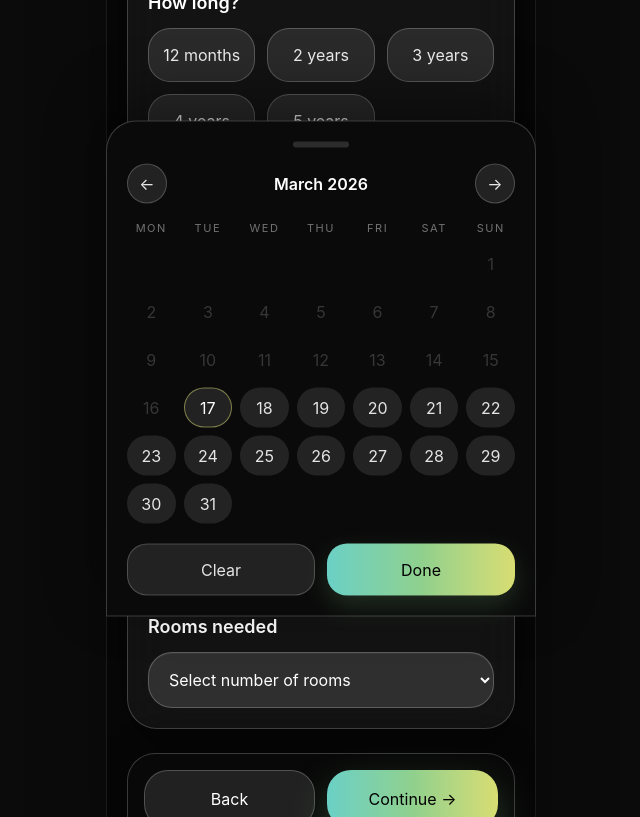
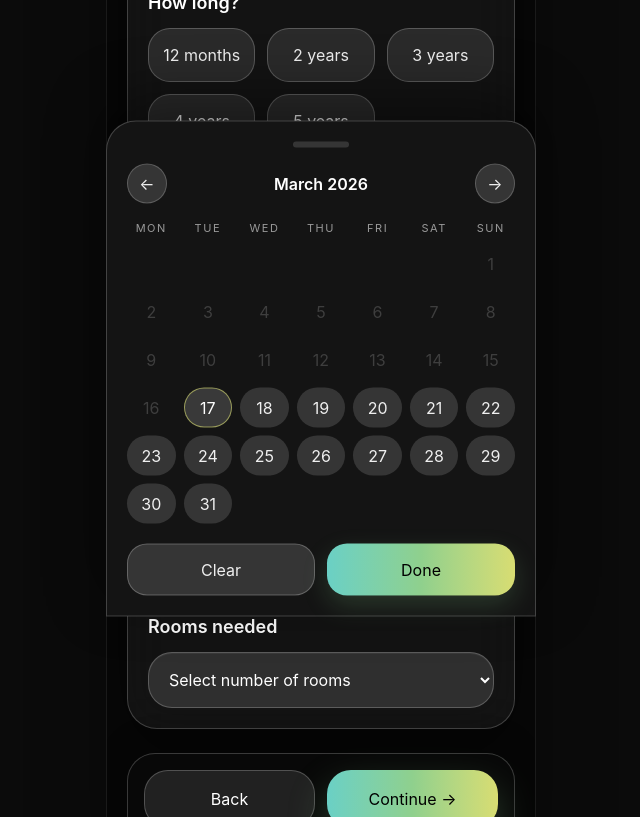
Before and after one commit to csillagingatlan1-ux/landing, a Next.js app: page /step2 in a window 1280 px wide. Shown: the part 680-1497 px from the top of the page, without its empty margins (319-959 px from the left). Built offline with nearby package versions, Linux system fonts and the light colour scheme.

Commit message:
lighten step2 calendar ui

```diff
--- a/src/app/step2/page.tsx
+++ b/src/app/step2/page.tsx
@@ -406,7 +406,7 @@ export default function Page() {
 
       <div
         className={[
-          "fixed inset-x-0 bottom-0 z-50 mx-auto w-full max-w-[430px] rounded-t-[30px] border border-white/20 bg-[#0a0a0a] p-5 shadow-[0_-20px_60px_rgba(0,0,0,0.45)] transition-transform duration-300",
+          "fixed inset-x-0 bottom-0 z-50 mx-auto w-full max-w-[430px] rounded-t-[30px] border border-white/20 bg-[#141414] p-5 shadow-[0_-20px_60px_rgba(0,0,0,0.45)] transition-transform duration-300",
           isCalendarOpen ? "translate-y-0" : "translate-y-full",
         ].join(" ")}
       >
@@ -416,7 +416,7 @@ export default function Page() {
           <button
             type="button"
             onClick={goToPreviousMonth}
-            className="flex h-10 w-10 items-center justify-center rounded-full border border-white/20 bg-white/10 text-white/90 transition hover:bg-white/15"
+            className="flex h-10 w-10 items-center justify-center rounded-full border border-white/20 bg-white/14 text-white/92 transition hover:bg-white/18"
           >
             ←
           </button>
@@ -426,13 +426,13 @@ export default function Page() {
           <button
             type="button"
             onClick={goToNextMonth}
-            className="flex h-10 w-10 items-center justify-center rounded-full border border-white/20 bg-white/10 text-white/90 transition hover:bg-white/15"
+            className="flex h-10 w-10 items-center justify-center rounded-full border border-white/20 bg-white/14 text-white/92 transition hover:bg-white/18"
           >
             →
           </button>
         </div>
 
-        <div className="mb-2 grid grid-cols-7 gap-2 text-center text-[11px] uppercase tracking-[0.14em] text-white/42">
+        <div className="mb-2 grid grid-cols-7 gap-2 text-center text-[11px] uppercase tracking-[0.14em] text-white/56">
           {["Mon", "Tue", "Wed", "Thu", "Fri", "Sat", "Sun"].map((day) => (
             <div key={day}>{day}</div>
           ))}
@@ -459,8 +459,8 @@ export default function Page() {
                     : isSelected
                     ? "bg-gradient-to-r from-[#6ad0c5] via-[#8fd08d] to-[#d8dd72] text-black shadow-[0_10px_26px_rgba(141,216,145,0.18)]"
                     : isToday
-                    ? "border border-[#d8dd72]/50 bg-white/10 text-white"
-                    : "bg-white/10 text-white/88 hover:bg-white/15",
+                    ? "border border-[#d8dd72]/60 bg-white/16 text-white"
+                    : "bg-white/14 text-white/92 hover:bg-white/18",
                 ].join(" ")}
               >
                 {date.getDate()}
@@ -476,7 +476,7 @@ export default function Page() {
               setMoveInDate(null);
               setIsCalendarOpen(false);
             }}
-            className="flex h-[52px] items-center justify-center rounded-[20px] border border-white/20 bg-white/10 text-[14px] font-medium text-white/88 transition hover:bg-white/14"
+            className="flex h-[52px] items-center justify-center rounded-[20px] border border-white/24 bg-white/14 text-[14px] font-medium text-white/92 transition hover:bg-white/18"
           >
             Clear
           </button>
```
